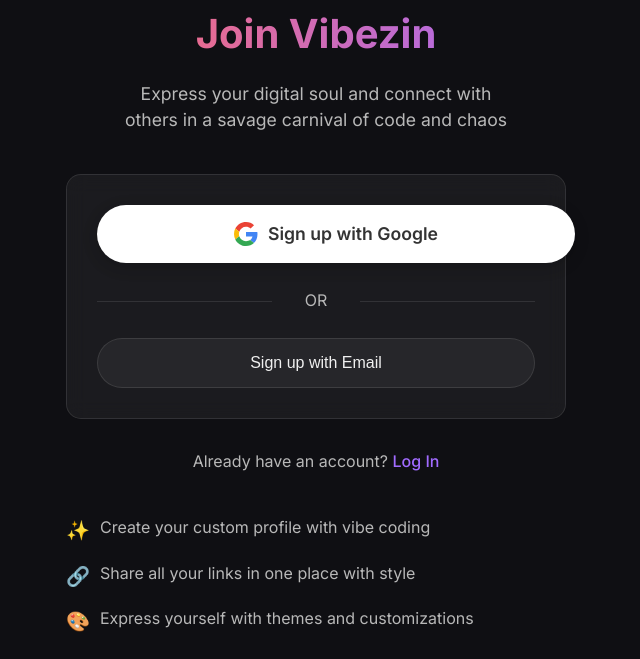
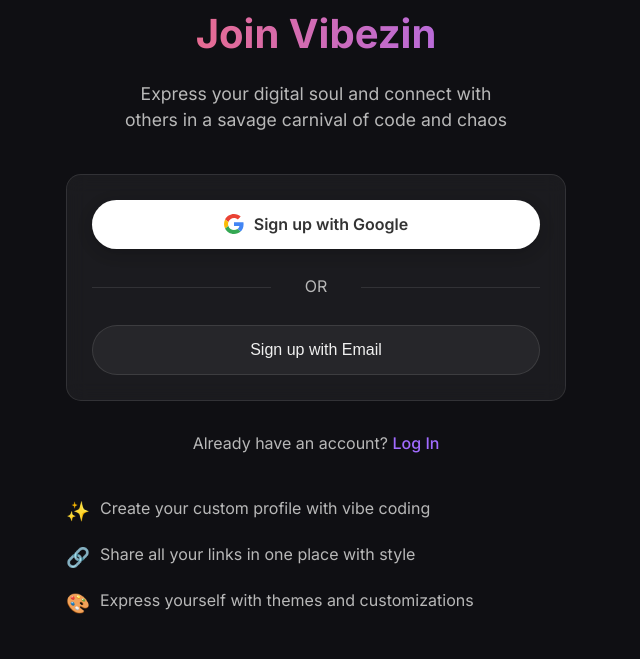
Before and after one commit to vibe-base/vibezin, a Django app: page /accounts/signup/ in a window 1280 px wide. Shown: the part 145-804 px from the top of the page, without its empty margins (324-964 px from the left). After the commit the page ends 759 px from the top, so only its background shows below. Run offline with Django 5.2, Linux system fonts and the light colour scheme; some libraries are stand-ins or nearby versions.

Commit message:
1. Button Size and Text Handling Reduced the padding from 15px 20px to 12px 15px to make the buttons more compact Reduced the font size from 1.1rem to 1rem to make the text smaller Added box-sizing: border-box to ensure padding is included in the width calculation Added text overflow handling with overflow: hidden, text-overflow: ellipsis, and white-space: nowrap to prevent text from breaking the container 2. Google Icon Adjustments Reduced the icon size from 24px to 20px to make it more proportional Added flex-shrink: 0 to prevent the icon from shrinking when space is limited 3. Card Container Improvements Reduced the padding from 30px to 25px to give more space for the content Added box-sizing: border-box to ensure padding is included in the width calculation

```diff
--- a/templates/account/signup.html
+++ b/templates/account/signup.html
@@ -36,10 +36,11 @@
     .signup-card {
         background: var(--card-bg);
         border-radius: 15px;
-        padding: 30px;
+        padding: 25px;
         border: 1px solid rgba(255, 255, 255, 0.1);
         backdrop-filter: blur(10px);
         margin-bottom: 30px;
+        box-sizing: border-box;
     }
 
     .google-btn {
@@ -48,16 +49,20 @@
         justify-content: center;
         gap: 10px;
         width: 100%;
-        padding: 15px 20px;
+        padding: 12px 15px;
         background: #ffffff;
         color: #333;
         border-radius: 50px;
         font-weight: 600;
-        font-size: 1.1rem;
+        font-size: 1rem;
         text-decoration: none;
         transition: all 0.3s ease;
         box-shadow: 0 4px 15px rgba(0, 0, 0, 0.2);
         margin-bottom: 20px;
+        box-sizing: border-box;
+        overflow: hidden;
+        text-overflow: ellipsis;
+        white-space: nowrap;
     }
 
     .google-btn:hover {
@@ -66,8 +71,9 @@
     }
 
     .google-icon {
-        width: 24px;
-        height: 24px;
+        width: 20px;
+        height: 20px;
+        flex-shrink: 0;
     }
 
     .or-divider {
```
Also changed, not shown: templates/account/login.html (+11 -5 lines).
